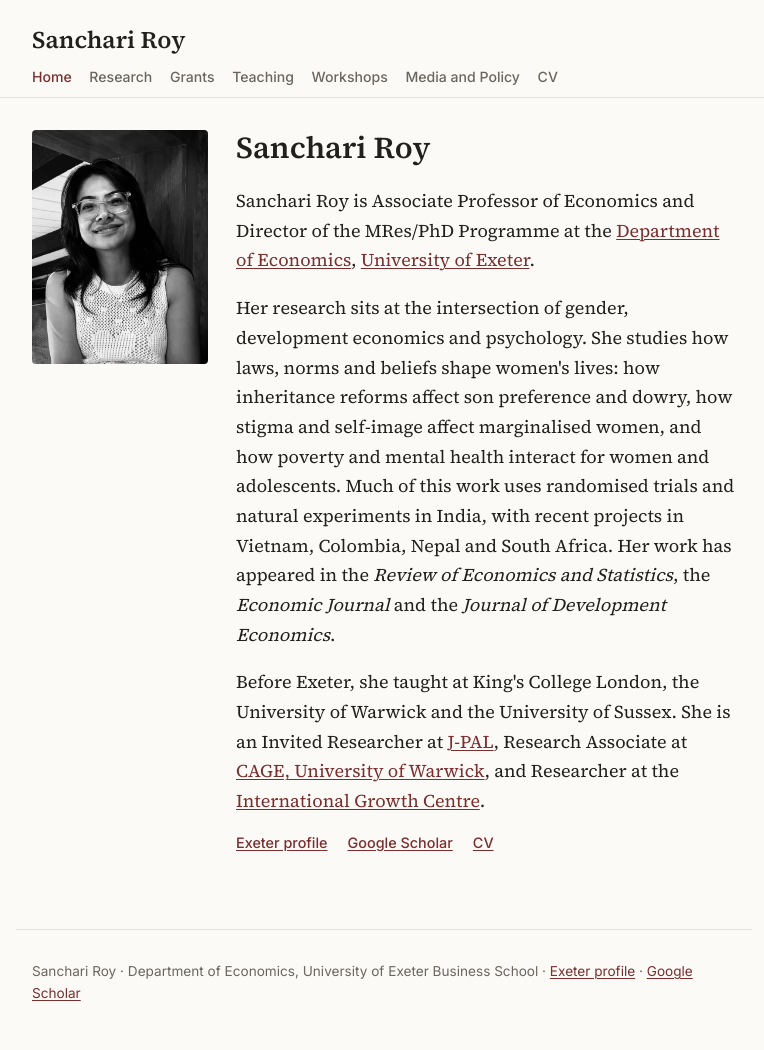
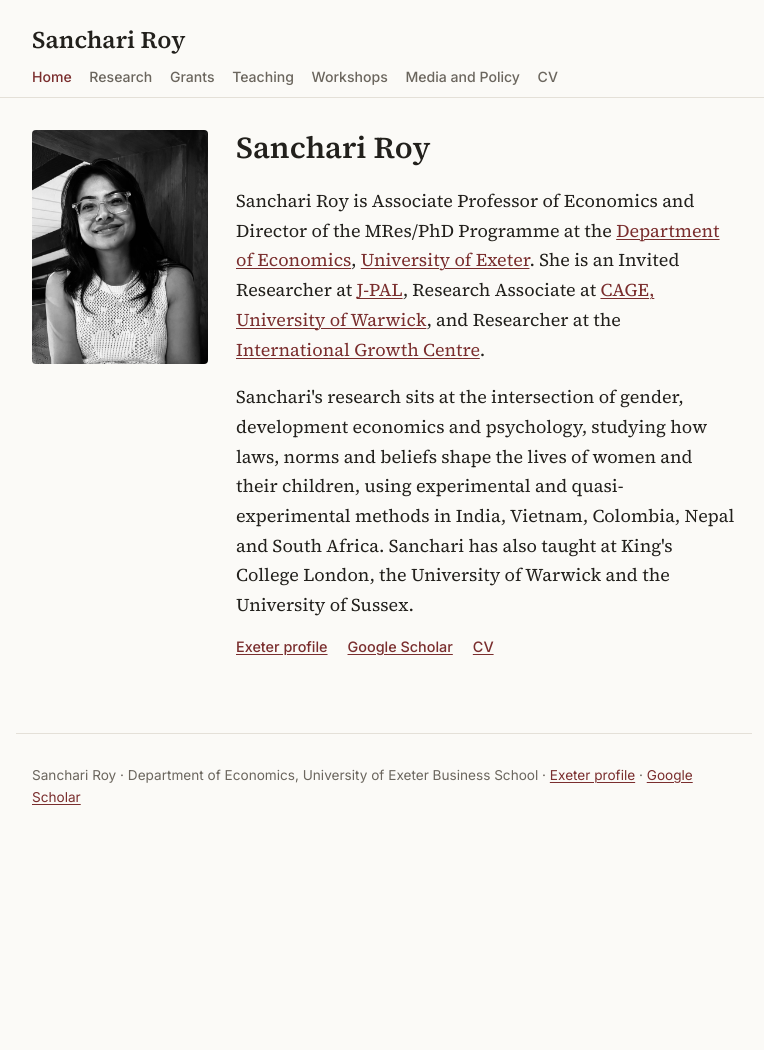
Before and after one commit to sanchariroym/sanchariroym.github.io, a Jekyll site: the page built from index.md, in a window 1280 px wide. Shown: the whole page, without its empty margins (256-1020 px from the left). Built offline with Jekyll 4.4.1, drawn with Linux system fonts in a browser that asks for light colours; after the commit the page ends 900 px from its top, so only the background shows below that.

Commit message:
Shorten home page bio
Co-Authored-By: Claude Opus 5.5 <noreply@anthropic.com>
Claude-Session: https://claude.ai/code/session_01BVddaAtzbXtbz8eDZN5RwJ

```diff
--- a/index.md
+++ b/index.md
@@ -14,20 +14,15 @@ hide_title: true
 
     <p>Sanchari Roy is Associate Professor of Economics and Director of the MRes/PhD Programme at the
     <a href="https://business-school.exeter.ac.uk/about/departments/economics/">Department of Economics</a>,
-    <a href="https://business-school.exeter.ac.uk">University of Exeter</a>.</p>
-
-    <p>Her research sits at the intersection of gender, development economics and psychology. She studies
-    how laws, norms and beliefs shape women's lives: how inheritance reforms affect son preference and
-    dowry, how stigma and self-image affect marginalised women, and how poverty and mental health
-    interact for women and adolescents. Much of this work uses randomised trials and natural experiments
-    in India, with recent projects in Vietnam, Colombia, Nepal and South Africa. Her work has appeared in
-    the <em>Review of Economics and Statistics</em>, the <em>Economic Journal</em> and the
-    <em>Journal of Development Economics</em>.</p>
-
-    <p>Before Exeter, she taught at King's College London, the University of Warwick and the University of Sussex.
+    <a href="https://business-school.exeter.ac.uk">University of Exeter</a>.
     She is an Invited Researcher at <a href="https://www.povertyactionlab.org/invited-researchers">J-PAL</a>,
     Research Associate at <a href="https://warwick.ac.uk/fac/soc/economics/research/centres/cage/">CAGE, University of Warwick</a>,
     and Researcher at the <a href="https://www.theigc.org">International Growth Centre</a>.</p>
+
+    <p>Sanchari's research sits at the intersection of gender, development economics and psychology,
+    studying how laws, norms and beliefs shape the lives of women and their children, using experimental
+    and quasi-experimental methods in India, Vietnam, Colombia, Nepal and South Africa. Sanchari has also
+    taught at King's College London, the University of Warwick and the University of Sussex.</p>
 
     <p class="links">
       <a href="https://experts.exeter.ac.uk/41350-sanchari-roy">Exeter profile</a>
```
